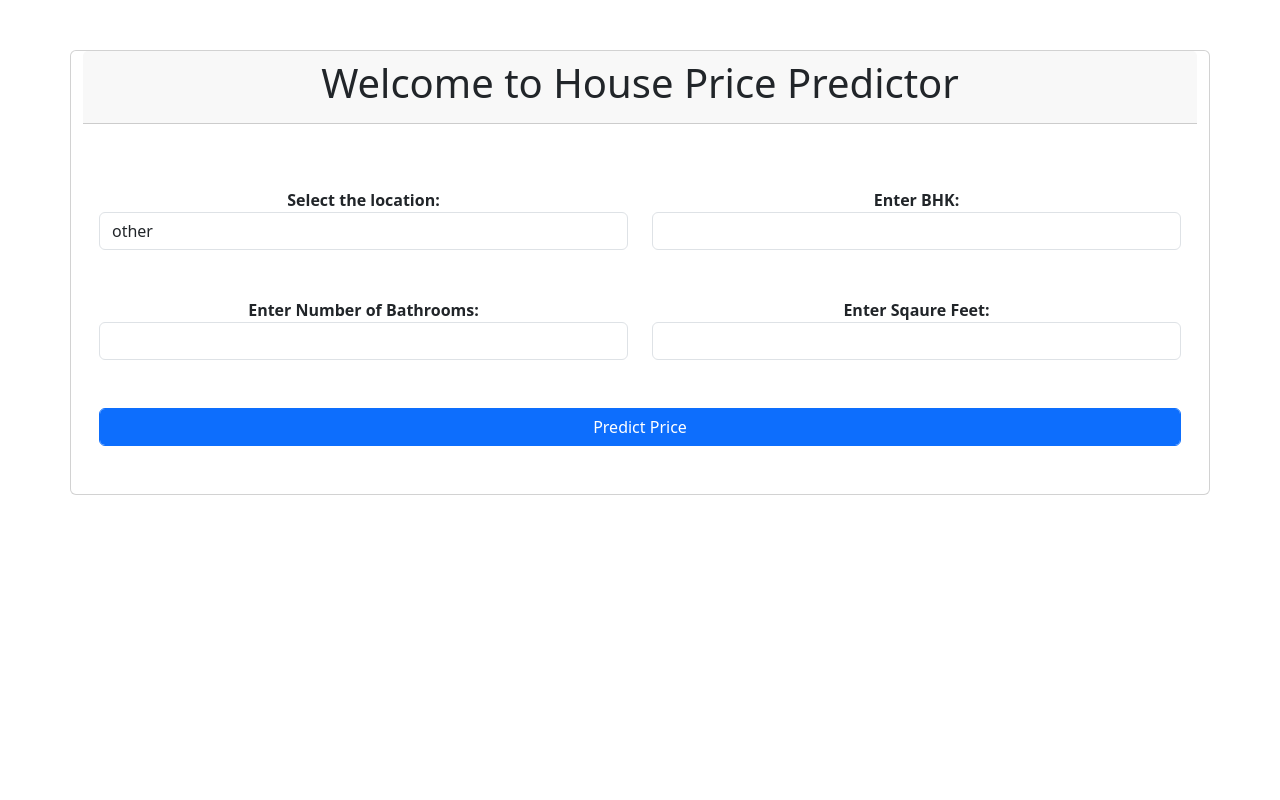
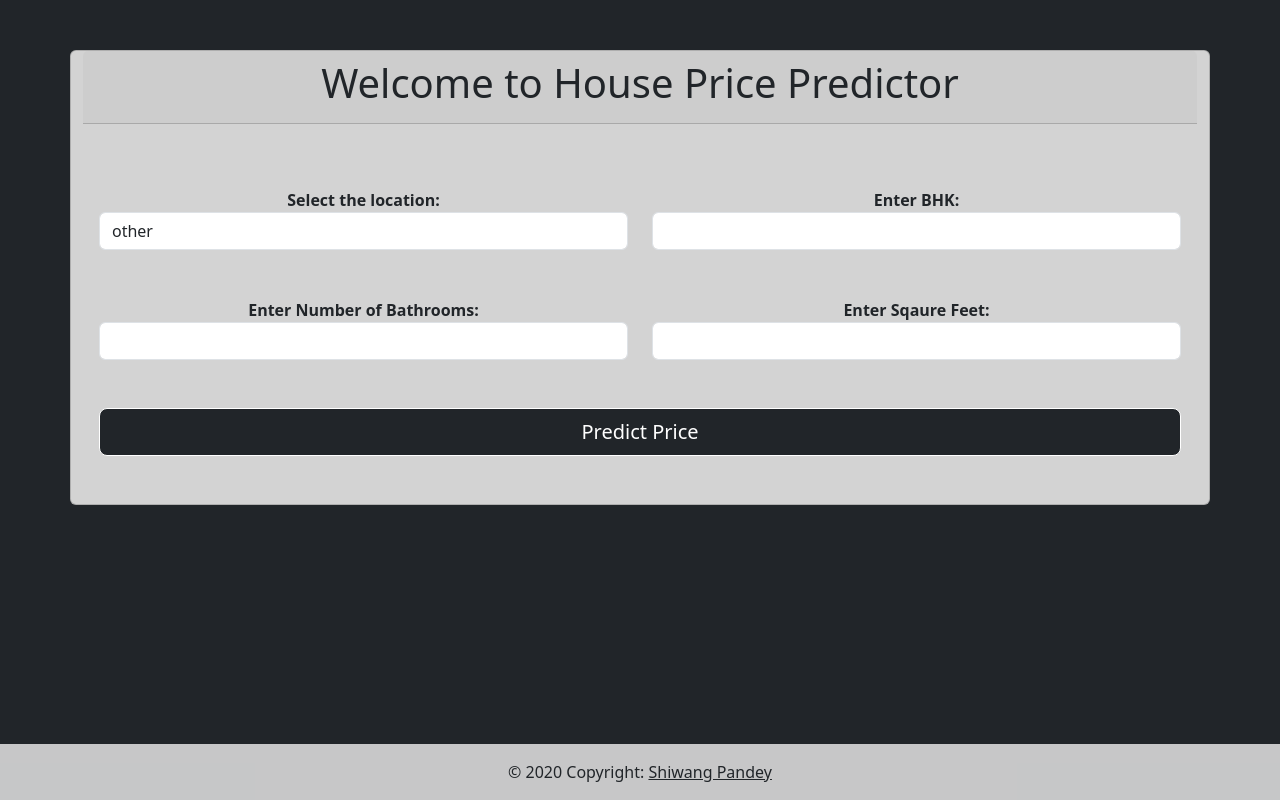
Before and after one commit to ShiwangPande/house-price-prediction, a Flask app: page / in a window 1280 px wide. Run offline with Flask 3, Linux system fonts and the light colour scheme; parts of the project's set-up code (start-up, migrations or seed data) failed here and were passed over; some libraries are stand-ins or nearby versions.

Commit message:
first commit

```diff
--- a/templates/index.html
+++ b/templates/index.html
@@ -13,10 +13,10 @@
 
     <title>House Price Predictor</title>
   </head>
-  <body class="bo-dark">
+  <body class="bg-dark" style="height: 100vh;">
     <div class="container">
-      <div class="row">
-        <div class="card" style="width: 100%; height: 100%; margin-top: 50px">
+        <div class="row">
+        <div class="card" style="width: 100%; height: 100%; margin-top: 50px;background: lightgray;;">
           <div class="card-header" style="text-align: center">
             <h1>Welcome to House Price Predictor</h1>
           </div>
@@ -73,8 +73,10 @@
                 <div class="col-md-12 form-group mt-5">
                     <button
                         type="submit"
-                        class="btn btn-primary form-control"
+                        class="btn btn-lg form-control"
                         onclick="send_data()"
+                        style="background: #212529;
+                        color: white; border: 1px solid white;"
                     >
                         Predict Price
                     </button>
@@ -91,6 +93,16 @@
         </div>
       </div>
     </div>
+  </div>
+    <footer class="bg-light text-center text-lg-start" style="position: absolute; bottom: 0; width: 100vw;">
+      <!-- Copyright -->
+      <div class="text-center p-3" style="background-color: rgba(0, 0, 0, 0.2);">
+        © 2020 Copyright:
+        <a class="text-dark" href="https://www.linkedin.com/in/shiwang-pandey/">Shiwang Pandey</a>
+      </div>
+      <!-- Copyright -->
+    </footer>
+
     <script>
         function form_handler(event)
         {
```
